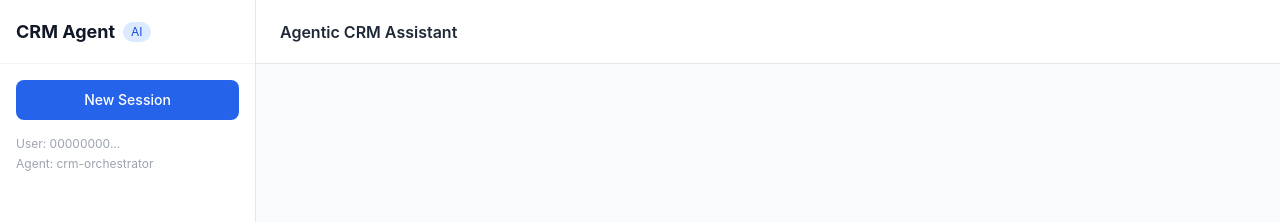
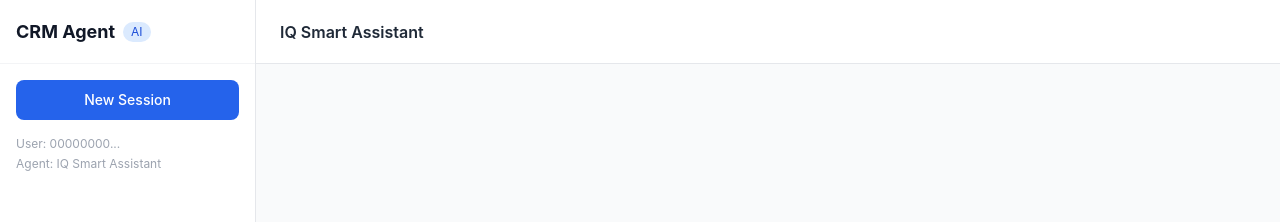
Before and after one commit to sivarajh/agentic_crm, a React (Vite) app in the folder crm-ui/: page / in a window 1280 px wide. Shown: the top 222 px of the page. Built offline with nearby package versions, Linux system fonts and the light colour scheme.

Commit message:
chore: save work

```diff
--- a/crm-ui/src/components/chat/ChatWindow.tsx
+++ b/crm-ui/src/components/chat/ChatWindow.tsx
@@ -76,7 +76,7 @@ export function ChatWindow() {
       <div className="flex-1 overflow-y-auto p-4 space-y-3">
         {messages.length === 0 && (
           <p className="text-center text-sm text-gray-400 mt-8">
-            Start a conversation with your AI CRM assistant.
+            Start a conversation with your IQ Smart Assistant.
           </p>
         )}
         {messages.map((msg) => (
--- a/crm-ui/src/components/chat/MessageInput.tsx
+++ b/crm-ui/src/components/chat/MessageInput.tsx
@@ -10,7 +10,7 @@ interface Props {
 export function MessageInput({
   onSend,
   disabled,
-  placeholder = 'Ask the CRM assistant...',
+  placeholder = 'Ask the IQ Smart Assistant...',
 }: Props) {
   const [value, setValue] = useState('')
   const textareaRef = useRef<HTMLTextAreaElement>(null)
--- a/crm-ui/src/components/layout/AppShell.tsx
+++ b/crm-ui/src/components/layout/AppShell.tsx
@@ -19,7 +19,7 @@ export function AppShell() {
       <main className="flex flex-1 flex-col overflow-hidden">
         <header className="flex h-16 items-center border-b border-gray-200 bg-white px-6">
           <h2 className="text-base font-semibold text-gray-800">
-            Agentic CRM Assistant
+            IQ Smart Assistant
           </h2>
         </header>
         <div className="flex-1 overflow-hidden">
--- a/crm-ui/src/components/layout/SessionPanel.tsx
+++ b/crm-ui/src/components/layout/SessionPanel.tsx
@@ -18,7 +18,7 @@ export function SessionPanel() {
     try {
       const session = await sessionApi.create({
         userId: DEMO_USER_ID,
-        agentId: 'crm-orchestrator',
+        agentId: 'IQ Smart Assistant',
       })
       setSession(session)
 
@@ -78,7 +78,7 @@ export function SessionPanel() {
 
       <div className="text-xs text-gray-400 space-y-1">
         <p>User: {DEMO_USER_ID.slice(0, 8)}...</p>
-        <p>Agent: crm-orchestrator</p>
+        <p>Agent: IQ Smart Assistant</p>
       </div>
     </div>
   )
```
Also changed, not shown: 2 other files (tests, documents, lock files or other folders).
